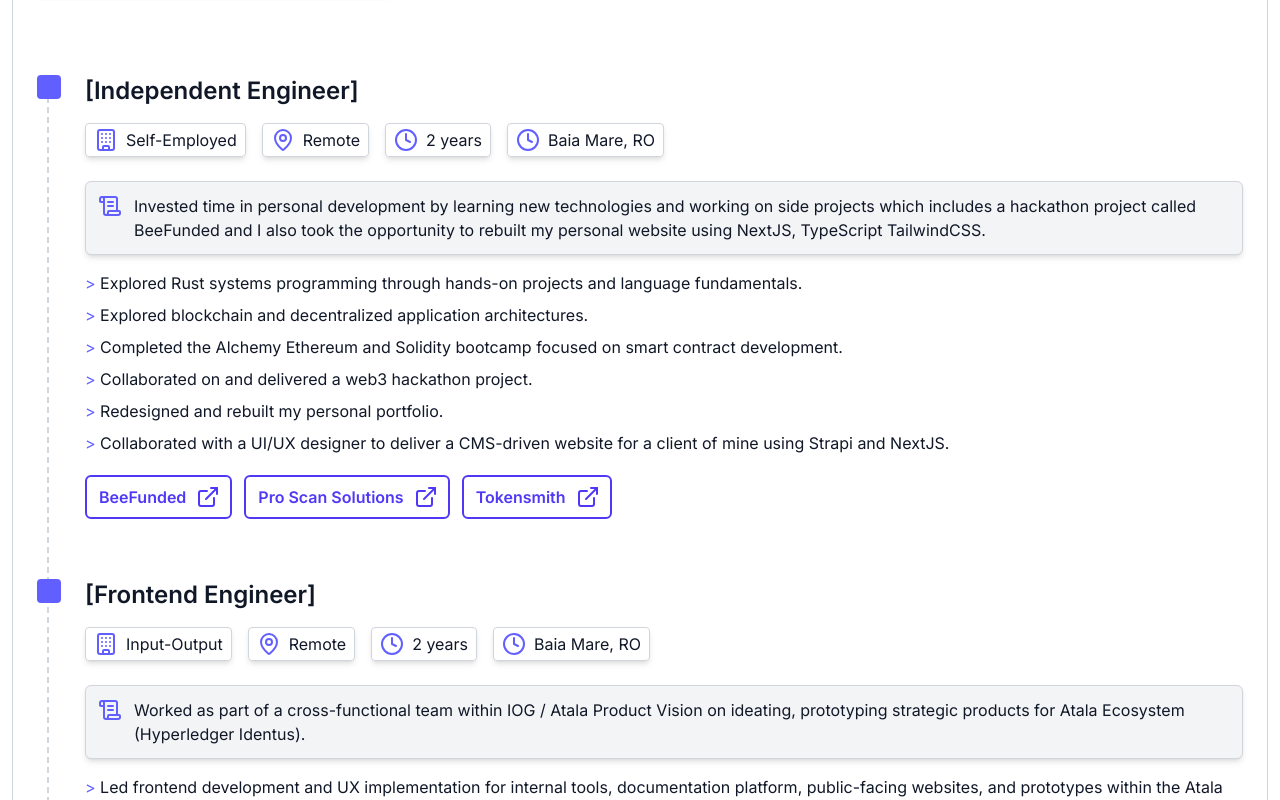
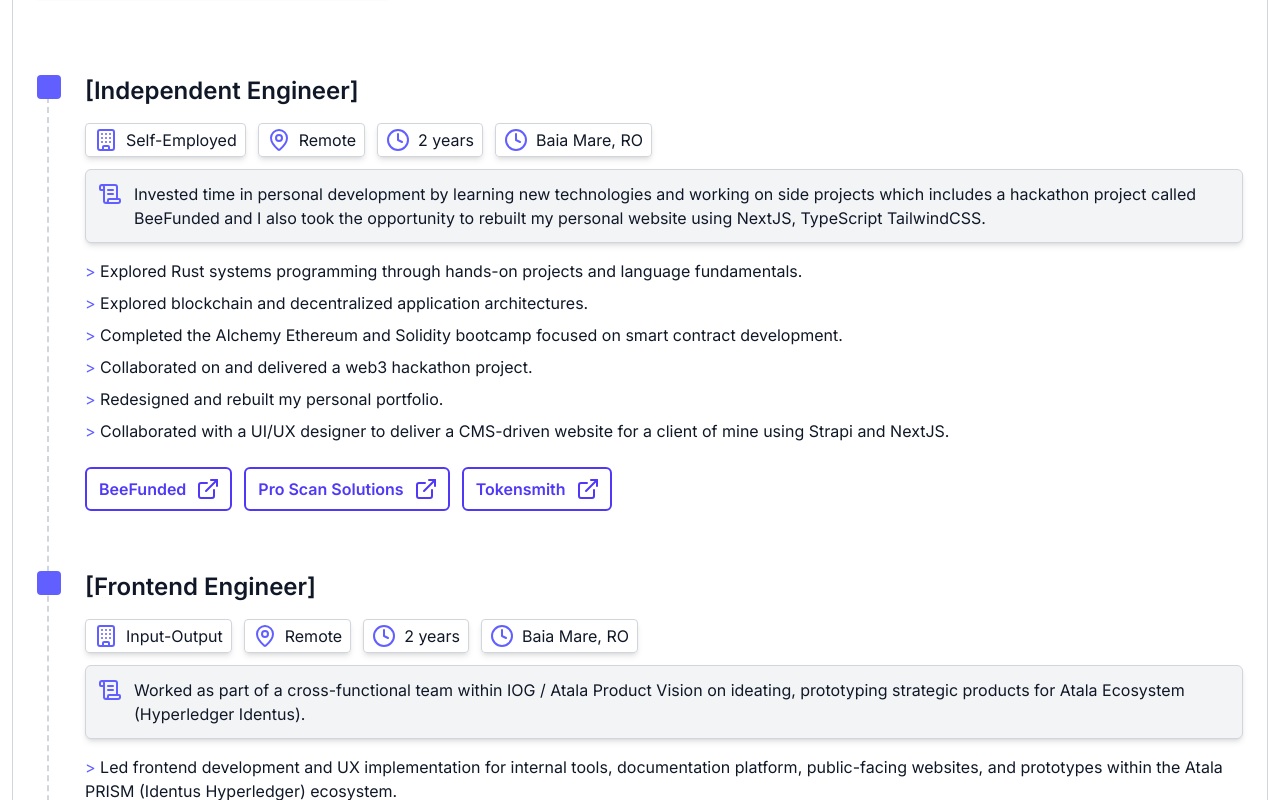
Before and after one commit to igdev0/portfolio, a Next.js app: page / in a window 1280 px wide. Shown: the part 1820-2620 px from the top of the page. Built offline with nearby package versions, Linux system fonts and the light colour scheme.

Commit message:
improve spacing

```diff
--- a/src/components/experience/pin.tsx
+++ b/src/components/experience/pin.tsx
@@ -22,7 +22,7 @@ export default function ExperiencePin(props: ExperiencePinType) {
           <div className="z-5 sticky top-18 py-3 mb-1 bg-(--background)">
             <h3 className="text-2xl font-bold mb-0">{props.title}</h3>
           </div>
-          <div className="flex flex-wrap gap-4 relative">
+          <div className="flex flex-wrap gap-3 relative">
             <Tag>
               <Building className="stroke-accent-500"/>
               {props.company}
@@ -40,7 +40,7 @@ export default function ExperiencePin(props: ExperiencePinType) {
               {props.location}
             </Tag>
           </div>
-          <Panel className="mt-6">
+          <Panel className="mt-3">
             {props.summary}
           </Panel>
           <ul className="experience-contributions my-4">
@@ -50,7 +50,7 @@ export default function ExperiencePin(props: ExperiencePinType) {
               ))
             }
           </ul>
-          <div className="flex flex-wrap gap-3 mt-5 mb-0">
+          <div className="flex flex-wrap gap-3 mt-6 mb-0">
             {
               props.links.map((link, index) => (
                   <LinkButton key={index}
```
